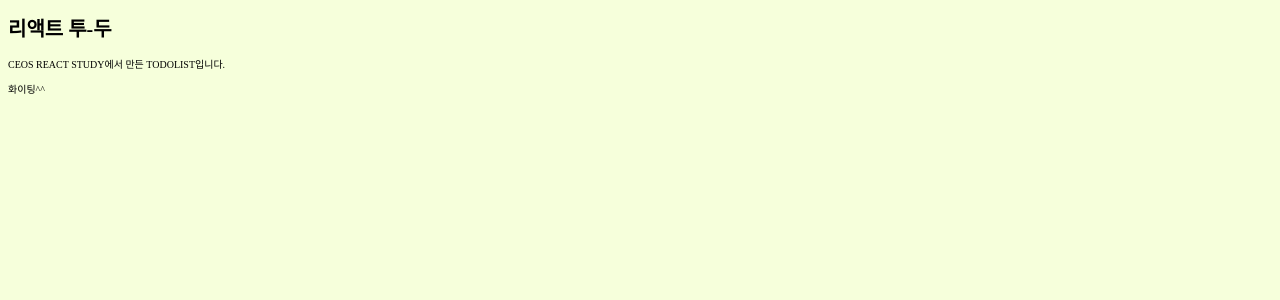
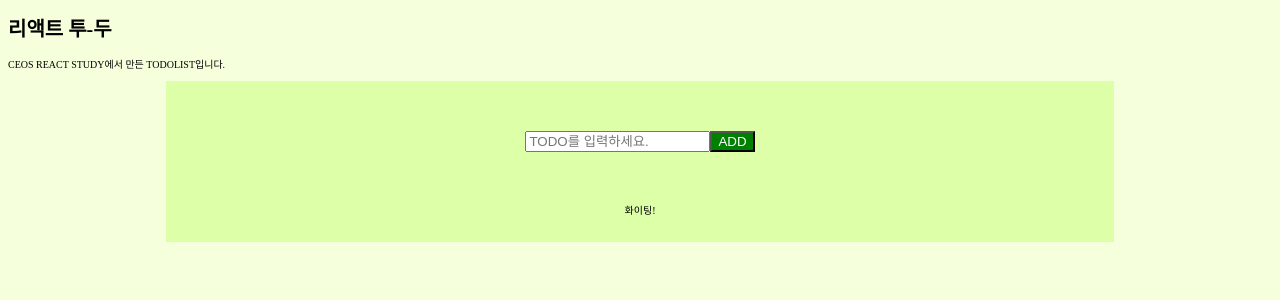
Before and after one commit to CEOS-Developers/react-todo, a React (Create React App) app: page / in a window 1280 px wide. Shown: the top 300 px of the page. Built offline with nearby package versions, Linux system fonts and the light colour scheme.

Commit message:
component TodoInput completed

```diff
--- a/src/components/todo/Todo.js
+++ b/src/components/todo/Todo.js
@@ -3,6 +3,15 @@ import styled from 'styled-components';
 
 import TodoInput from './TodoInput';
 import TodoCard from './TodoCard';
+
+const Card = styled.div`
+    width:75%;
+    text-align:center;
+    display:block;
+    margin:0px auto;
+    border:none;
+    background-color:#dcffa8;
+`
 
 class Todo extends Component {
   constructor(props) {
@@ -13,7 +22,19 @@ class Todo extends Component {
   }
 
   render() {
-    return <div>화이팅^^</div>;
+    return(
+      <Card>
+        <TodoInput></TodoInput>
+        <TodoCard onSubmit={
+          function(content){
+            let list = [...this.state.todoList, content]
+            this.setState({
+              todoList: list
+            });
+          }.bind(this)
+        }></TodoCard>
+      </Card>
+    );
   }
 }
 
--- a/src/components/todo/TodoCard.js
+++ b/src/components/todo/TodoCard.js
@@ -1,10 +1,24 @@
-import React, {Component} from 'react';
+import React, { Component } from 'react';
 import styled from 'styled-components';
+
+const List = styled.div`
+    padding:25px;
+    padding-top:0px;
+    text-align:center;
+    display:block;
+    margin:0px auto;
+    border:1px;
+    background-color:#dcffa8;
+`
 
 // props : index, text, onClick
 class TodoCard extends Component {
   render() {
-    return <div>화이팅^^</div>;
+    return (
+      <List>
+        <div>화이팅!</div>
+      </List>
+    );
   }
 }
 
--- a/src/components/todo/TodoInput.js
+++ b/src/components/todo/TodoInput.js
@@ -1,10 +1,38 @@
 import React, {Component} from 'react';
 import styled from 'styled-components';
+
+const InputWrapper = styled.div`
+    padding:50px;
+    text-align:center;
+    display:block;
+    margin:0px auto;
+    border:1px;
+    background-color:#dcffa8;
+`
+
+const AddButton = styled.input`
+    background-color:Green;
+    color:White;
+`
 
 // 힌트 : Row, Input, Button
 class TodoInput extends Component {
   render() {
-    return <div>화이팅^^</div>;
+    return(
+      <InputWrapper>
+        <form action="/create_process" method="post"
+                    onSubmit={function (e) {
+                        e.preventDefault();
+                        this.props.onSubmit(
+                            e.target.content.value
+                        );
+                        alert('Submit !!!');
+                    }.bind(this)}>
+                    <input type="text" placeholder="TODO를 입력하세요."></input>
+                    <AddButton type="submit" value="ADD"></AddButton>
+                </form>
+      </InputWrapper>
+    );
   }
 }
 
```
Also changed, not shown: 2 other files (tests, documents, lock files or other folders).
